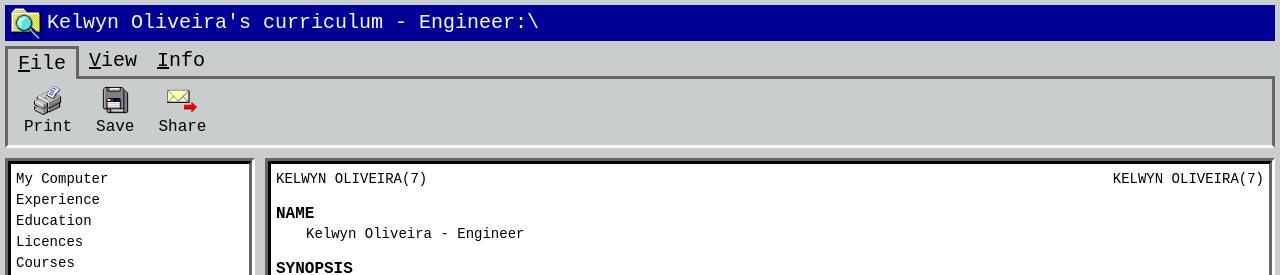
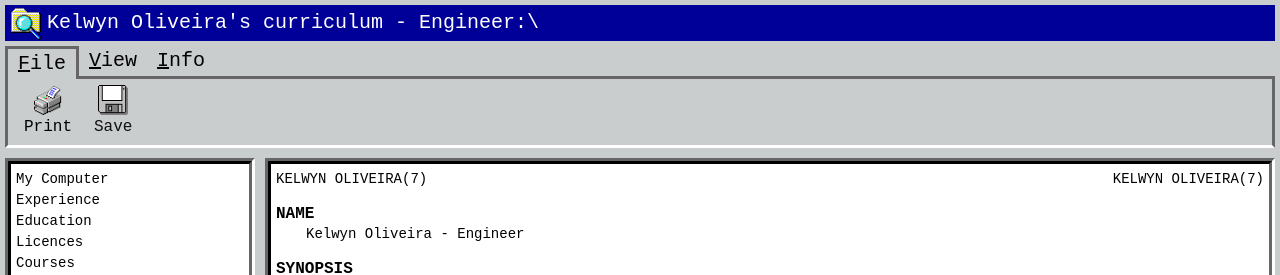
Before and after one commit to kelwynOliveira/jekyll_test, a Jekyll site: the page built from pages/curriculum.html, in a window 1280 px wide. Shown: the top 275 px of the page. Built offline with Jekyll 4.4.1, drawn with Linux system fonts in a browser that asks for light colours.

Commit message:
Updating images in curriculum

```diff
--- a/_includes/curriculum/header.html
+++ b/_includes/curriculum/header.html
@@ -12,75 +12,78 @@
       <div class="space"></div>
     </div>
 
-    <div class="menu-item menu-item-file">
-      <button class="button" onclick="window.print();">
-        <img src="{{ '/assets/img/curriculum/print.png' | relative_url }}" alt="Print button image">
-        <span>Print</span>
-      </button>
+    <ul class="menu-items menu-item-file">
+      <li>
+        <button class="button" onclick="window.print();">
+          <img class="img-icon" src="{{ '/assets/img/curriculum/print.png' | relative_url }}" alt="Print button image">
+          <span>Print</span>
+        </button>
+      </li>
 
-      <a href="{{ '/assets/Kelwyn-Oliveira-Curriculum.pdf' | relative_url }}" download>
-        <button class="button">
-          <img src="{{ '/assets/img/curriculum/save.png' | relative_url }}" alt="Save button image">
+      <li>
+        <a class="button" href="{{ '/assets/Kelwyn-Oliveira-Curriculum.pdf' | relative_url }}" download>
+          <img class="img-icon" src="{{ '/assets/img/curriculum/save.png' | relative_url }}" alt="Save button image">
           <span>Save</span>
-        </button>
-      </a>
+        </a>
+      </li>
+    </ul>
 
-      <button class="button">
-        <img src="{{ '/assets/img/curriculum/share.png' | relative_url }}" alt="Share button image">
-        <span>Share</span>
-      </button>
-    </div>
+    <ul class="menu-items menu-item-view">
+      <li>
+        <label class="level-2 button" for="print-version">
+          <img class="img-icon" src="{{ '/assets/img/curriculum/print-version.png' | relative_url }}" alt="">
+          <span>Print version</label>
+        </label>
+      </li>
 
-    <div class="menu-item menu-item-view">
-      <label class="level-2 button" for="print-version">
-        <img src="{{ '/assets/img/curriculum/print-version.png' | relative_url }}" alt="">
-        <span>Print version</label>
-      </label>
+      <li>
+        <label class="level-2 button" for="windows-version">
+          <img class="img-icon" src="{{ '/assets/img/curriculum/windows-version.png' | relative_url }}" alt="">
+          <span>Windows version</span>
+        </label>
+      </li>
 
-      <label class="level-2 button" for="windows-version">
-        <img src="{{ '/assets/img/curriculum/windows-version.png' | relative_url }}" alt="">
-        <span>Windows version</span>
-      </label>
+    </ul>
 
-    </div>
-
-    <div class="menu-item menu-item-help">
-      <a href="mailto:kelwyn.oliveira@gmail.com?Subject=You%27re%20Hired!">
-        <button class="button">
-          <img src="{{ '/assets/img/curriculum/email.png' | relative_url }}" alt="">
+    <ul class="menu-items menu-item-help">
+      <li>
+        <a class="button" href="mailto:kelwyn.oliveira@gmail.com?Subject=You%27re%20Hired!">
+          <img class="img-icon" src="{{ '/assets/img/curriculum/email.png' | relative_url }}" alt="">
           <span>E-mail</span>
-        </button>
-      </a>
-
-      <a href="https://www.linkedin.com/in/kelwynoliveira/">
-        <button class="button">
-          <img src="{{ '/assets/img/curriculum/linkedin.png' | relative_url }}" alt="">
-          <span>LinkedIn</label>
-        </button>
-      </a>
-
-      <a href="https://github.com/kelwynOliveira">
-        <button class="button">
-          <img src="{{ '/assets/img/curriculum/github.png' | relative_url }}" alt="">
+        </a>
+      </li>
+      <li>
+        <a class="button" href="https://www.linkedin.com/in/kelwynoliveira/">
+          <svg class="img-icon linkedin">
+            <use xlink:href="{{ '/assets/svg/minima-social-icons.svg#linkedin' | relative_url }}"></use>
+          </svg>
+          <span>LinkedIn</span>
+          </button>
+        </a>
+      </li>
+      <li>
+        <a class="button" href="https://github.com/kelwynOliveira">
+          <svg class="img-icon github">
+            <use xlink:href="{{ '/assets/svg/minima-social-icons.svg#github' | relative_url }}"></use>
+          </svg>
           <span>GitHub</span>
-        </button>
-      </a>
-
-      <a href="https://kelwynoliveira.github.io/Portfolio/">
-        <button class="button">
-          <img src="{{ '/assets/img/curriculum/webpage.png' | relative_url }}" alt="">
+        </a>
+      </li>
+      <li>
+        <a class="button" href="https://kelwynoliveira.github.io/Portfolio/">
+          <img class="img-icon" src="{{ '/assets/img/curriculum/webpage.png' | relative_url }}" alt="">
           <span>Webpage</span>
-        </button>
-      </a>
-
-      <a href="https://www.youtube.com/@nolukai">
-        <button class="button">
-          <img src="{{ '/assets/img/curriculum/youtube.png' | relative_url }}" alt="">
+        </a>
+      </li>
+      <li>
+        <a class="button" href="https://www.youtube.com/@nolukai">
+          <svg class="img-icon youtube">
+            <use xlink:href="{{ '/assets/svg/minima-social-icons.svg#youtube' | relative_url }}"></use>
+          </svg>
           <span>YouTube</span>
-        </button>
-      </a>
-
-    </div>
+        </a>
+      </li>
+    </ul>
 
   </nav>
 </header>
--- a/_sass/style/_c_visual.scss
+++ b/_sass/style/_c_visual.scss
@@ -43,7 +43,7 @@
     // background-color: #a0a0a0;
   }
   .menu-item-file {
-    display: block;
+    display: flex;
   }
 }
 
@@ -56,7 +56,7 @@
     // background-color: #a0a0a0;
   }
   .menu-item-view {
-    display: block;
+    display: flex;
   }
 }
 
@@ -69,7 +69,7 @@
     // background-color: #a0a0a0;
   }
   .menu-item-help {
-    display: block;
+    display: flex;
   }
 }
 
@@ -126,18 +126,30 @@
         border-bottom: $border-dark;
       }
     }
-    .menu-item {
+    .menu-items {
+      gap: 10px;
       .button {
-        display: inline-block;
+        display: flex;
+        flex-direction: column;
         border: none;
         background-color: transparent;
         cursor: pointer;
         padding: 1px 6px;
         font-size: $base-font-size;
         line-height: $base-line-height;
-        img {
+        .img-icon {
+          width: 30px;
           height: 30px;
           margin: 0 auto;
+          &.youtube {
+            fill: #ff2020;
+          }
+          &.linkedin {
+            fill: #0077b5;
+          }
+          &.github {
+            fill: #111;
+          }
         }
         img,
         span {
```
Also changed, not shown: assets/img/curriculum/save.png, assets/img/curriculum/share.png (deleted), assets/svg/minima-social-icons.svg.
